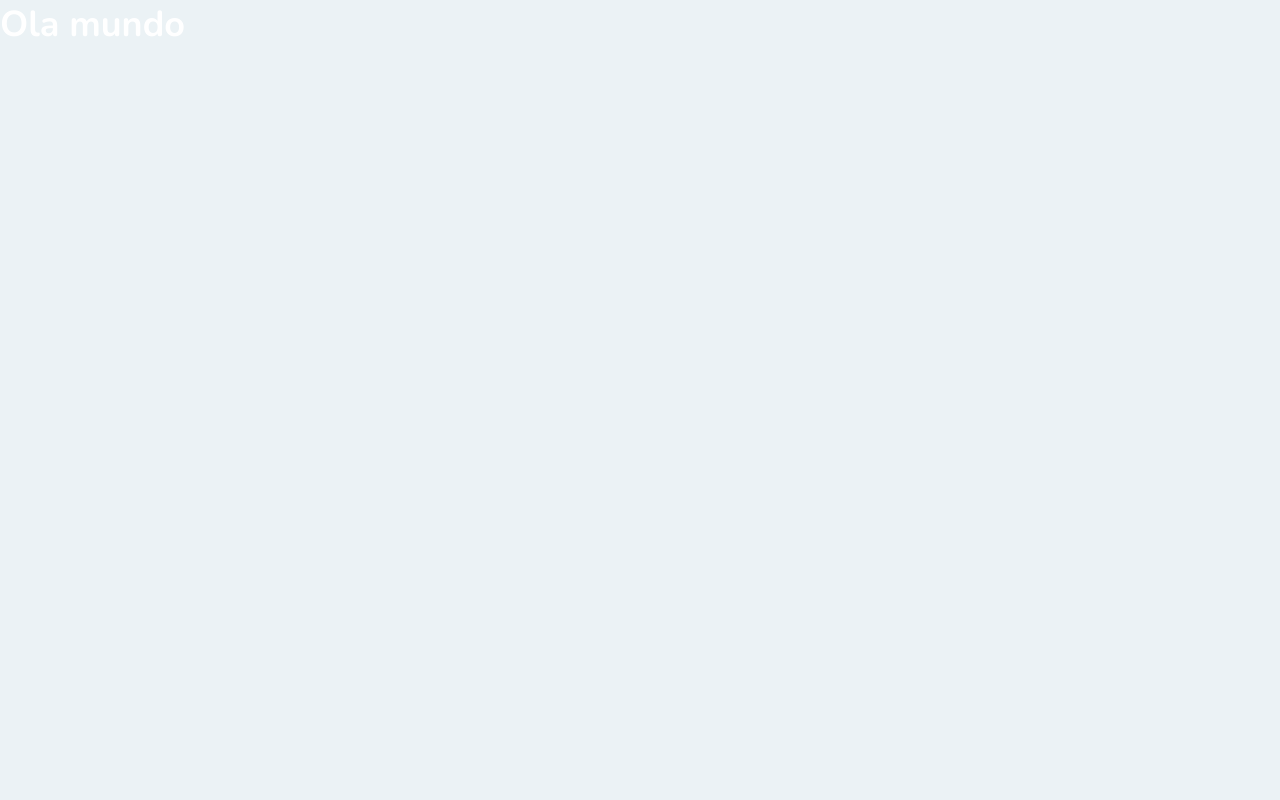
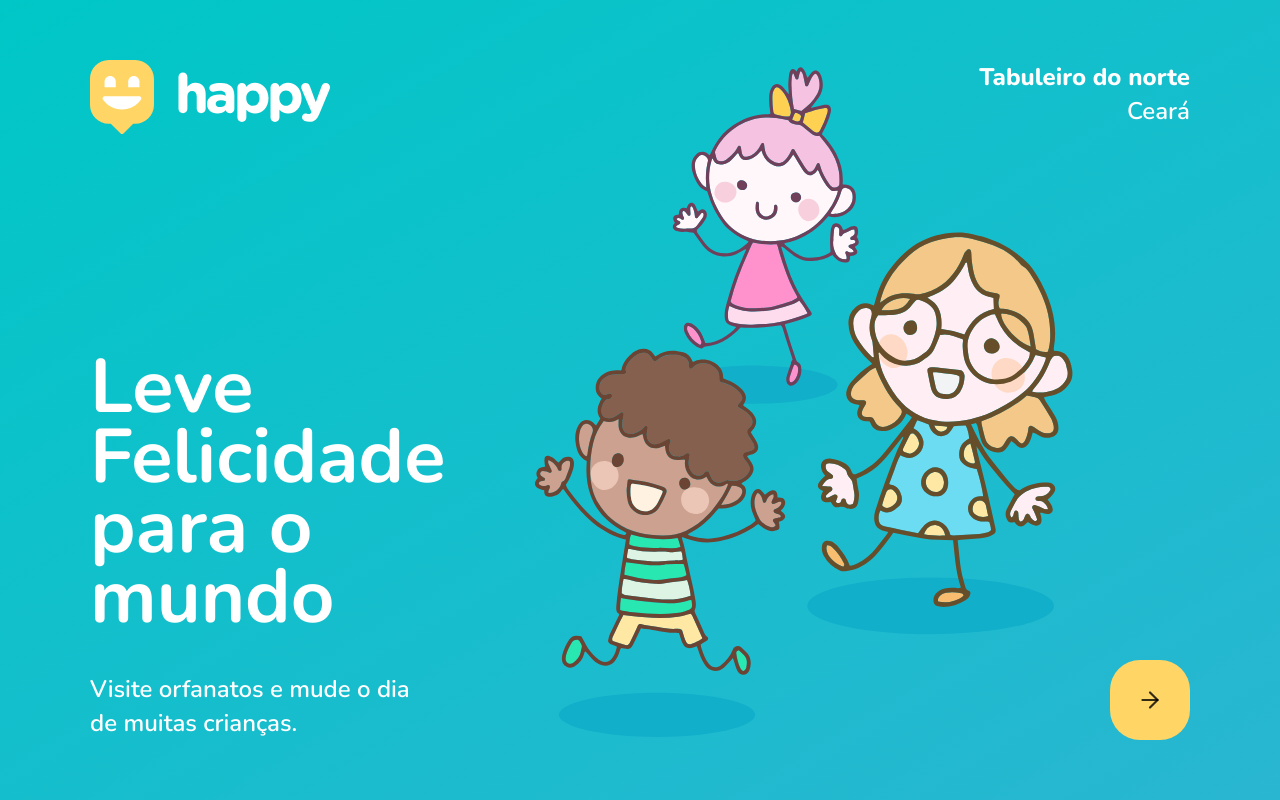
Before and after one commit to ericsonmoreira/NLW03-frontend, a React (Create React App) app: page / in a window 1280 px wide. Built offline with nearby package versions, Linux system fonts and the light colour scheme.

Commit message:
add style in page Home

```diff
--- a/package.json
+++ b/package.json
@@ -12,6 +12,7 @@
     "@types/react-dom": "^16.9.0",
     "react": "^16.14.0",
     "react-dom": "^16.14.0",
+    "react-icons": "^3.11.0",
     "react-scripts": "3.4.3",
     "styled-components": "^5.2.0",
     "typescript": "~3.7.2"
--- a/src/App.tsx
+++ b/src/App.tsx
@@ -1,10 +1,9 @@
 import React from 'react';
+import Home from './pages/Home';
 
 function App() {
   return (
-    <div>
-      <h1>Ola mundo</h1>
-    </div>
+    <Home />
   );
 }
 
--- /dev/null
+++ b/src/pages/Home/index.tsx
@@ -0,0 +1,37 @@
+import React from 'react';
+import {
+  Container,
+  Content,
+  Title,
+  SubTitle,
+  City,
+  EnterAppButton,
+} from './styles';
+
+import { FiArrowRight } from 'react-icons/fi';
+
+import logoImg from '../../images/logo.svg';
+import bgContentImg from '../../images/landing.svg';
+
+const Home: React.FC = () => {
+  return (
+    <Container>
+      <Content bgImg={bgContentImg}>
+        <img src={logoImg} alt="Happy" />
+        <section>
+          <Title>Leve Felicidade para o mundo</Title>
+          <SubTitle>Visite orfanatos e mude o dia de muitas crianças.</SubTitle>
+        </section>
+        <City>
+          <strong>Tabuleiro do norte</strong>
+          <span>Ceará</span>
+        </City>
+        <EnterAppButton href="">
+          <FiArrowRight size={26} color="rgba(0,0,0, 0.8)" />
+        </EnterAppButton>
+      </Content>
+    </Container>
+  );
+};
+
+export default Home;
--- /dev/null
+++ b/src/pages/Home/styles.ts
@@ -0,0 +1,76 @@
+import styled from 'styled-components';
+
+interface ContentProps {
+  bgImg: string;
+}
+
+export const Container = styled.div`
+  background: linear-gradient(329.54deg, #29b6d1 0%, #00c7c7 100%);
+  height: 100vh;
+  width: 100vw;
+  display: flex;
+  justify-content: center;
+  align-items: center;
+`;
+
+export const Content = styled.main<ContentProps>`
+  width: 100%;
+  height: 100%;
+  max-height: 680px;
+  max-width: 1100px;
+  display: flex;
+  align-items: flex-start;
+  flex-direction: column;
+  justify-content: space-between;
+  position: relative;
+  background: url(${(props) => props.bgImg}) no-repeat 80% center;
+
+  section {
+    max-width: 350px;
+  }
+`;
+
+export const Title = styled.h1`
+  font-size: 76px;
+  font-weight: 900px;
+  line-height: 70px;
+`;
+
+export const SubTitle = styled.p`
+  margin-top: 40px;
+  font-size: 24px;
+  line-height: 34px;
+`;
+
+export const City = styled.div`
+  display: flex;
+  font-size: 24px;
+  line-height: 34px;
+  flex-direction: column;
+  position: absolute;
+  text-align: right;
+  right: 0;
+  top: 0;
+
+  strong {
+    font-weight: 800;
+  }
+`;
+
+export const EnterAppButton = styled.a`
+  position: absolute;
+  right: 0;
+  bottom: 0;
+  width: 80px;
+  height: 80px;
+  background: #ffd666;
+  border-radius: 30px;
+  display: flex;
+  align-items: center;
+  justify-content: center;
+  transition: background-color 0.2s;
+
+  :hover {
+    background: #96feff;
+  }
+`;
```
Also changed, not shown: 1 other file (tests, documents, lock files or other folders).
